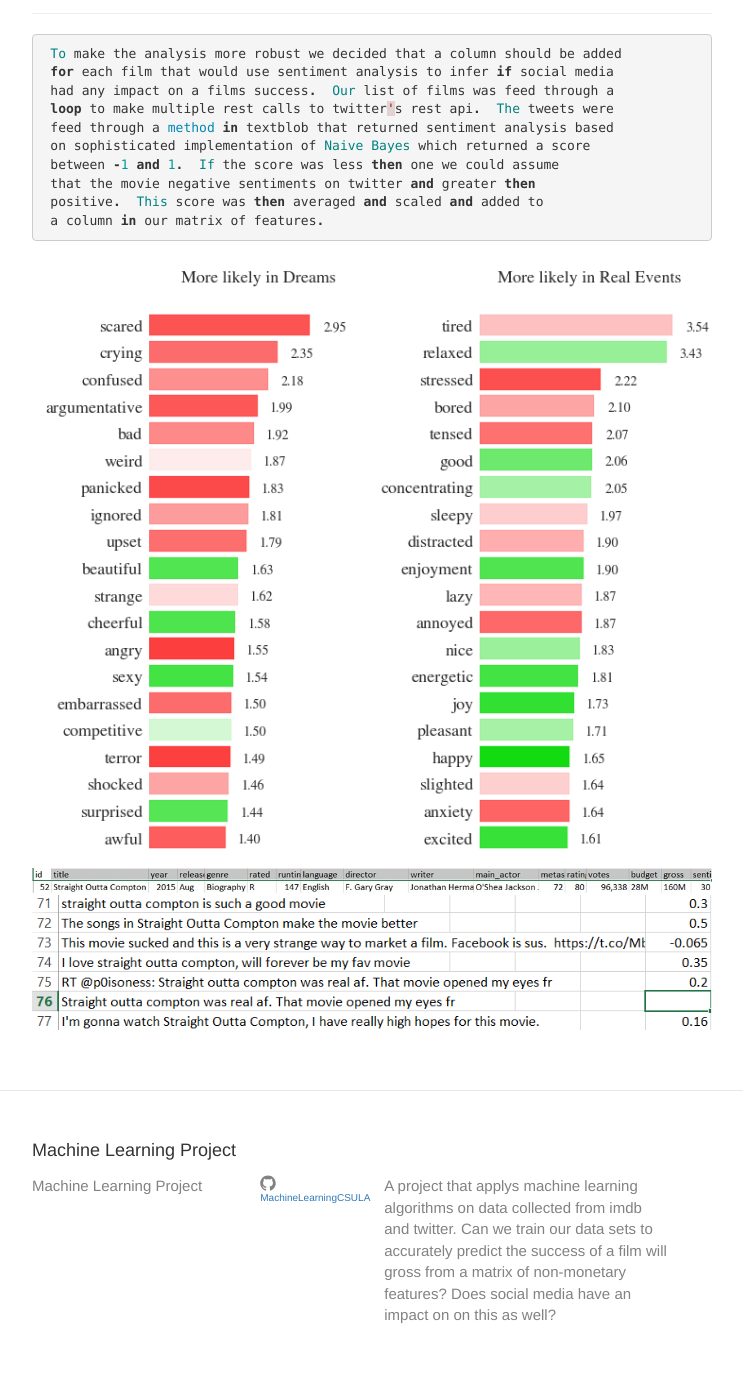
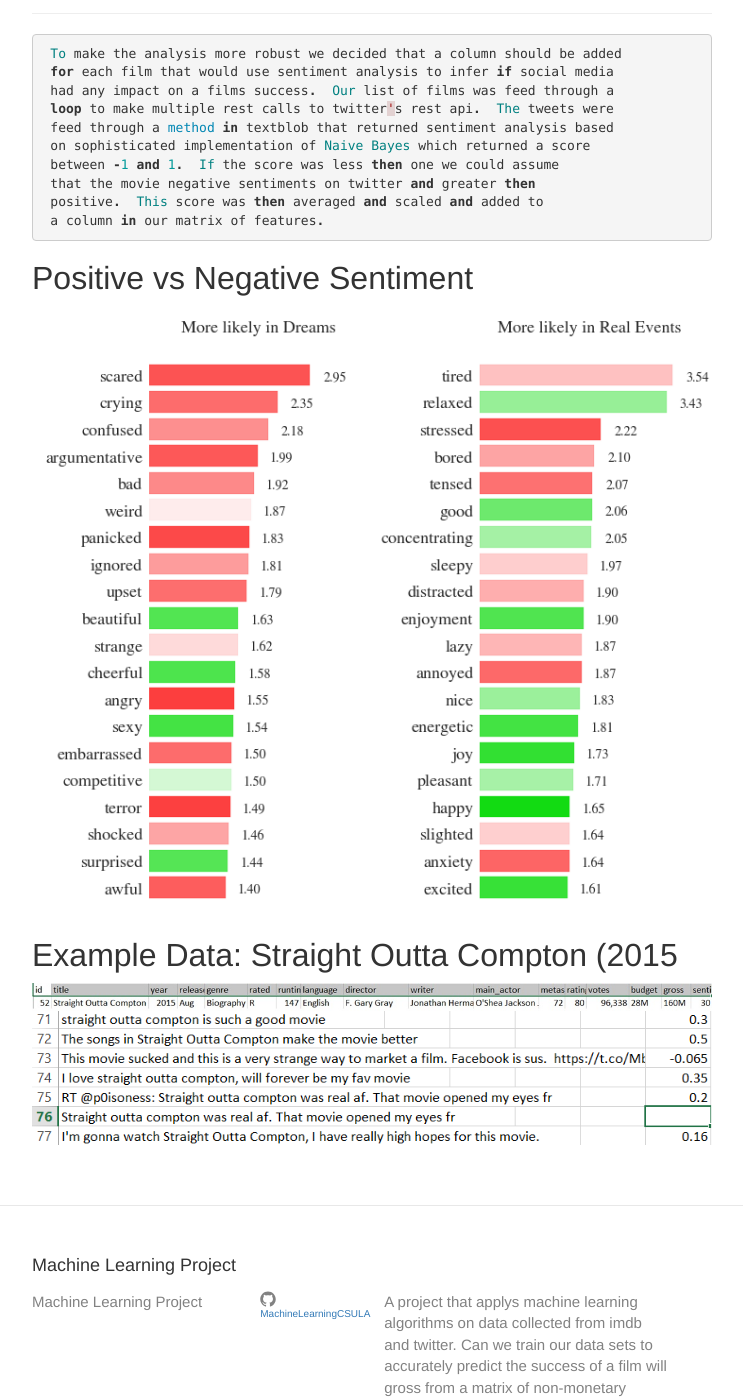
Before and after one commit to MachineLearningCSULA/MachineLearningCSULA.github.io, a Jekyll site: the page built from _posts/2016-03-17-welcome-to-jekyll.markdown, in a window 1280 px wide and 1400 px high, scrolled down 985 px. Shown: the whole window, without its empty margins (268-1011 px from the left). Built offline with Jekyll 4.4.1, drawn with Linux system fonts in a browser that asks for light colours.

Commit message:
stouttacompton

```diff
--- a/_posts/2016-03-17-welcome-to-jekyll.markdown
+++ b/_posts/2016-03-17-welcome-to-jekyll.markdown
@@ -85,6 +85,10 @@
  positive.  This score was then averaged and scaled and added to
  a column in our matrix of features.
 {% endhighlight %}
+<h2>Positive vs Negative Sentiment</h2>
 <img src="/assets/pos_neg.png"/>
+<br>
+<h2>Example Data: Straight Outta Compton (2015</h2>
 <img src="/assets/straightouttacompton.jpg" />
+<br>
 <img src="/assets/sentimentchart.jpg" />
```
Also changed, not shown: assets/museum.jpg (added).
